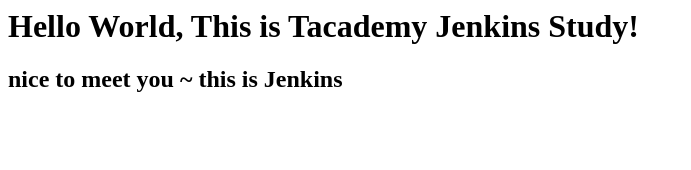
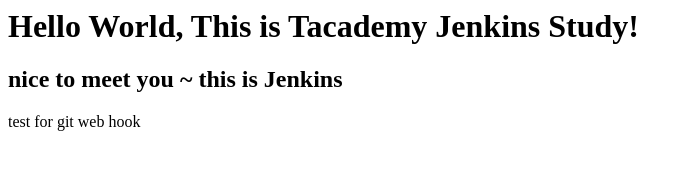
Before and after one commit to choiwoonsik/jenkinsTest, a plain HTML site: page website/index.html in a window 1280 px wide. Shown: the whole page, without its empty margins (0-691 px from the left). Drawn offline with Linux system fonts and the light colour scheme.

Commit message:
test git web hook

```diff
--- a/website/index.html
+++ b/website/index.html
@@ -4,5 +4,6 @@
   </body>
   <body>
     <h2>nice to meet you ~ this is Jenkins</h2>
+    test for git web hook
   </body
 </html>
```
